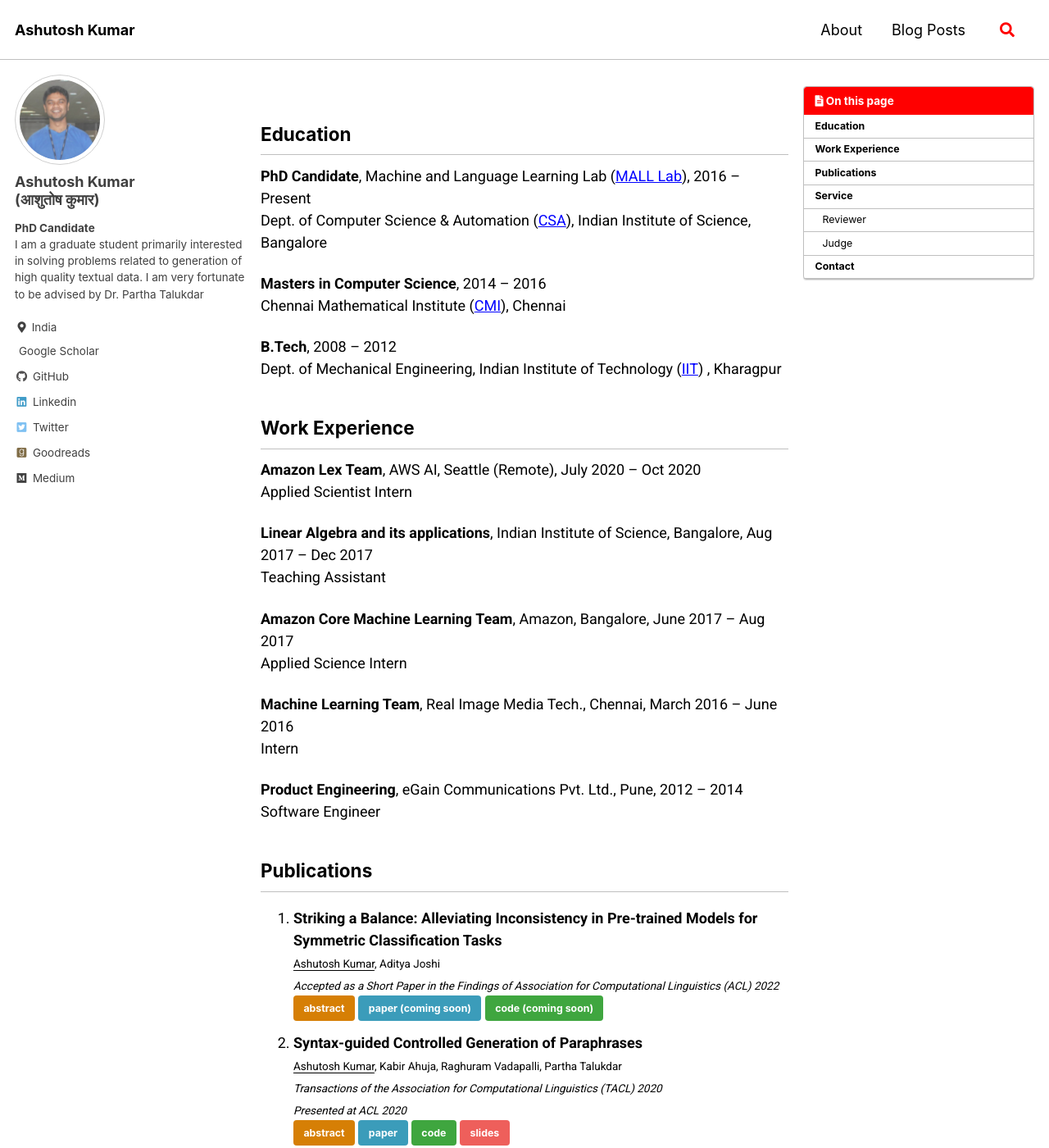
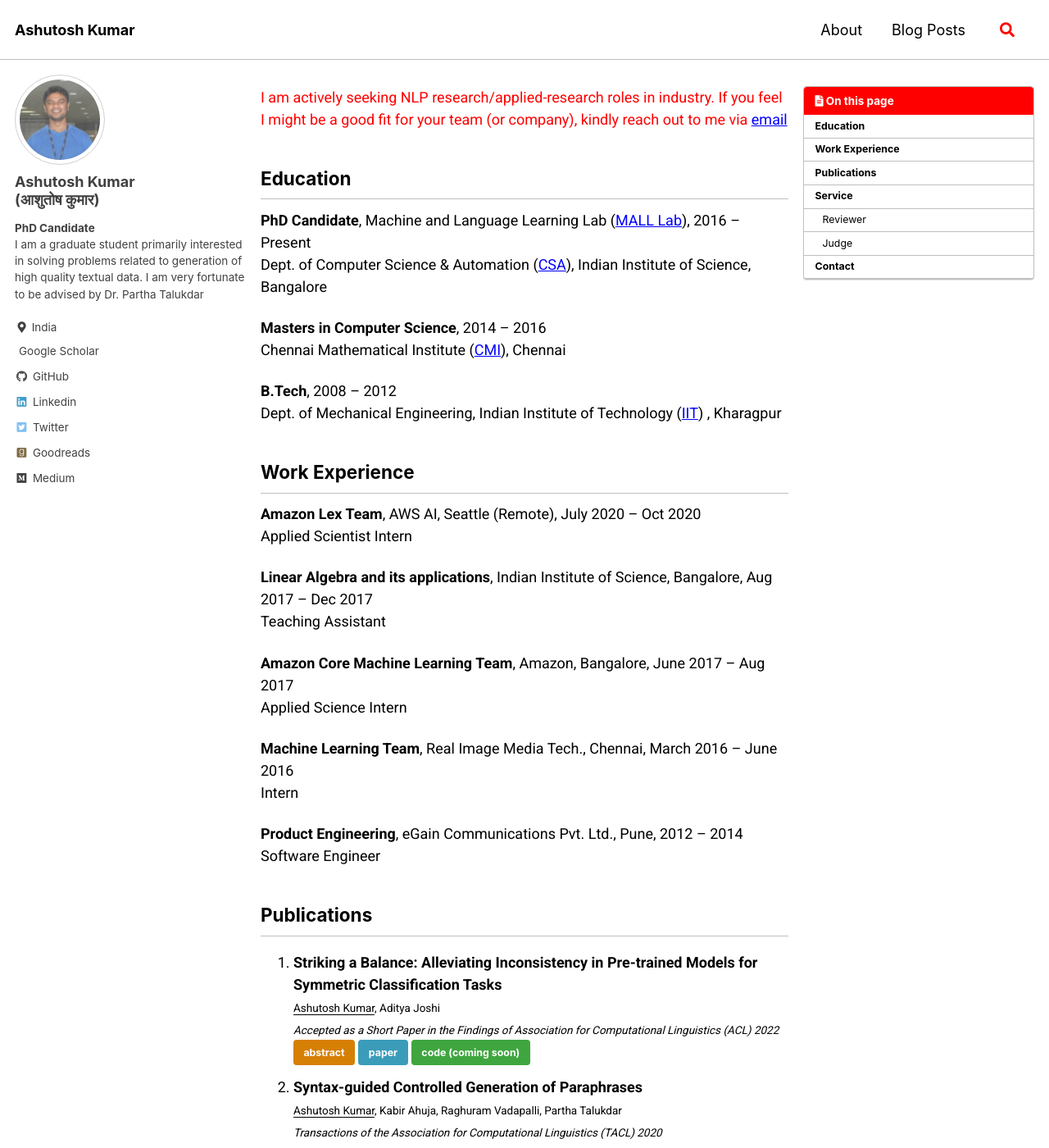
Before and after one commit to ashutoshml/ashutoshml.github.io, a Jekyll site: the page built from _pages/about.md, in a window 1280 px wide and 1400 px high. Shown: the whole window at 82% size. Built offline with Jekyll 4.4.1, drawn with Linux system fonts in a browser that asks for light colours; cached includes are drawn as plain includes; a style sheet for code colours, icons or effects is not loaded.

Commit message:
Update paper and information

```diff
--- a/_pages/about.md
+++ b/_pages/about.md
@@ -6,6 +6,9 @@ author_profile: true
 excerpt: "Ashutosh About page"
 toc: true
 ---
+
+<span style="color:red;">I am actively seeking NLP research/applied-research roles in industry. If you feel I might be a good fit for your team (or company), kindly reach out to me via <span> [email](mailto:ashutoshk2401@gmail.com)
+
 
 ## Education
 
@@ -45,7 +48,7 @@ Software Engineer
     *Accepted as a Short Paper in the Findings of Association for Computational Linguistics (ACL) 2022* <br>
     </small>
     [abstract](#inconsistency){: .btn .btn--warning .btn--small .tglbtn}
-    [paper (coming soon)](#){: .btn .btn--info .btn--small}
+    [paper]({{ site.url }}/assets/alleviating-inconsistency.pdf){: .btn .btn--info .btn--small}
     [code (coming soon)](https://github.com/ashutoshml/alleviating-inconsistency){: .btn .btn--success .btn--small}
     <div class="collapse-box notice" id="inconsistency">
         While fine-tuning pre-trained models for downstream classification is the conventional paradigm in NLP, several task-specific nuances may not get captured in the resultant models. Specifically, for tasks that take two inputs and require the output to be invariant of the order of the inputs, inconsistency is often observed in the predicted label or confidence score. We propose a consistency loss function to alleviate inconsistency in symmetric classification. Our results show an improved consistency in predictions for three paraphrase detection datasets without significant drop in the accuracy  scores. Additionally, we examine the classification performance of six datasets (both symmetric and non-symmetric) to showcase the strengths and  limitations of our approach.
```
Also changed, not shown: 1 other file.
